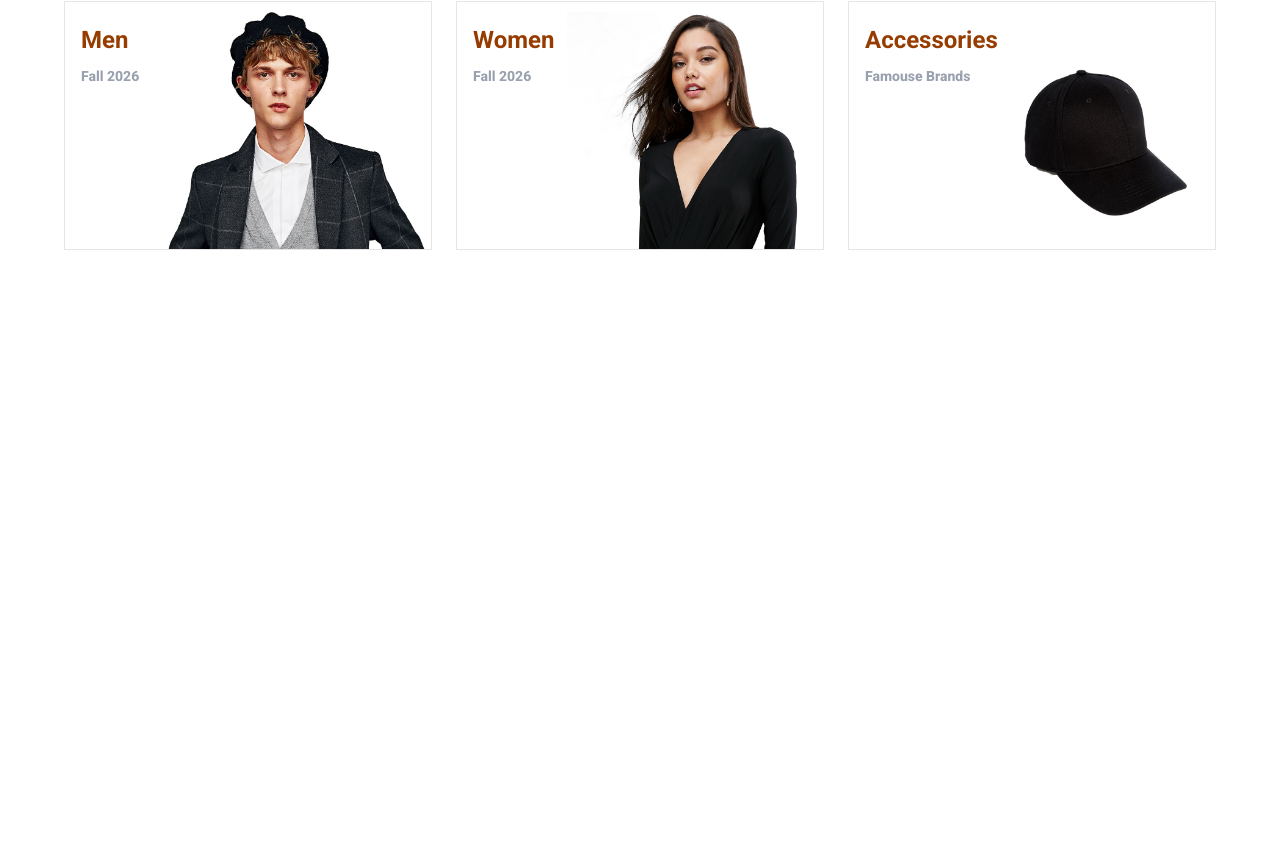
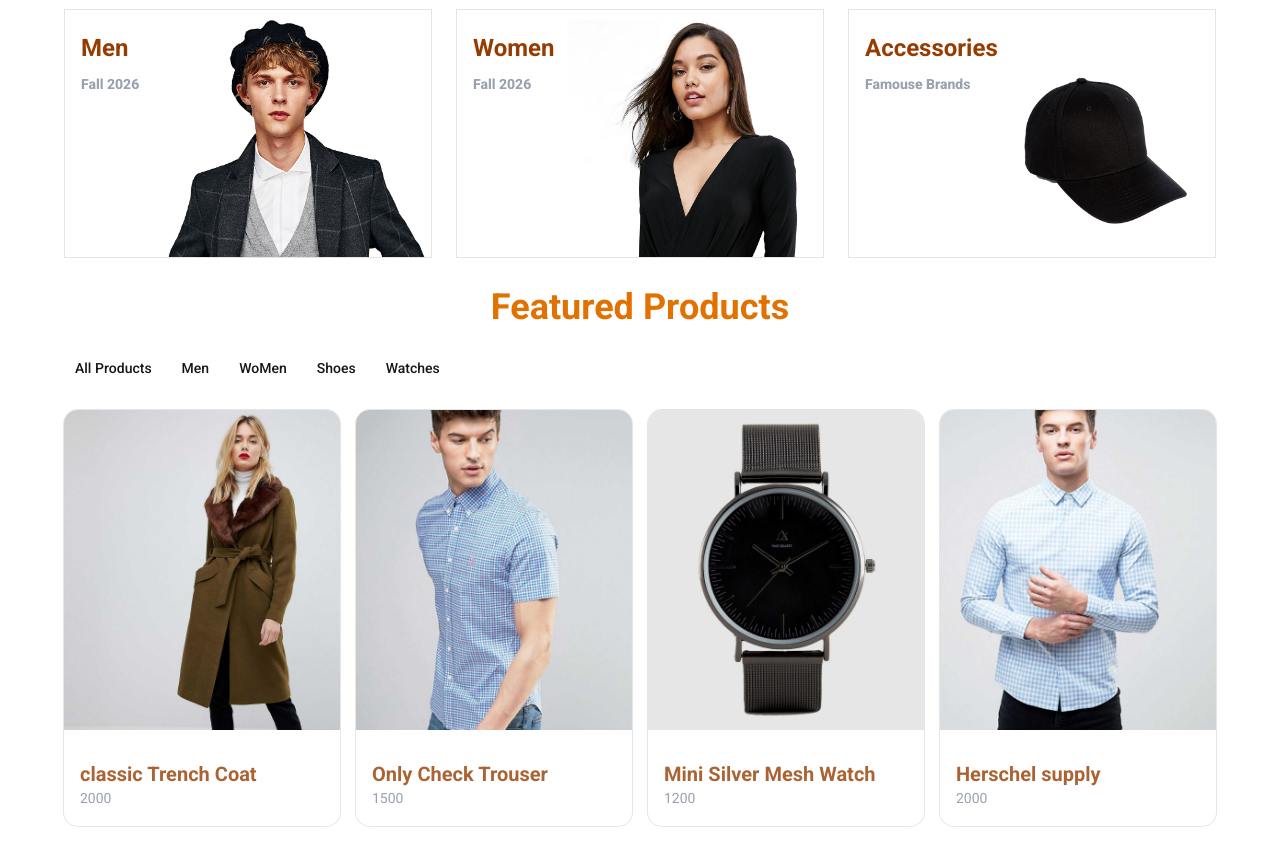
Before and after one commit to nazaninhussaini/nextjs-final-project, a Next.js app: page / in a window 1280 px wide. Shown: the part 1057-1915 px from the top of the page. Before the commit the page ends 1307 px from the top, so only its background shows below. Built offline with nearby package versions, Linux system fonts and the light colour scheme.

Commit message:
Added codes form feature Producta and cat-Card

```diff
--- a/src/app/page.tsx
+++ b/src/app/page.tsx
@@ -3,6 +3,7 @@ import React from 'react'
 import Features from '@/components/homepage/Features'
 import { title } from 'process'
 import Categories from '@/components/homepage/categories'
+import FeaturedProducts from '@/components/homepage/featuredProducts'
 
 
 export const metadata = {
@@ -15,6 +16,7 @@ function HomePage() {
       <HeroSection/>
       <Features/>
       <Categories/>
+      <FeaturedProducts/>
     </div>
   )
 }
--- a/src/components/homepage/cate-card.tsx
+++ b/src/components/homepage/cate-card.tsx
@@ -4,12 +4,16 @@ import React from 'react'
 
 function CategorieCard({card} :{card :{title:string , description:string, image:string}}) {
   return (
-    <Link href="/" className='border z-10 relative'>
+    <Link href="/" className='border z-10 hover:after:absolute hover:after:left-0 group hover:after:top-0 transition-all duration-500 after:content-[""] hover:after:w-full hover:after:h-full hover:after:bg-amber-500/35    relative'>
         <div className=' absolute left-4 top-4'>
             <h1 className='text-2xl font-bold py-2 text-amber-800'>{card.title}</h1>
             <span className='text-left font-extrabold text-gray-400 text-sm'>{card.description}</span>
         </div>
-      <Image src={card.image} alt={card.title} height={600} width={600}/>
+        <div  className=' absolute hidden group-hover:block bottom-4 left-4'>
+          <span className=' underline underline-offset-8 text-amber-600'>Shop Now</span>
+
+        </div>
+      <Image className='z-10' src={card.image} alt={card.title} height={600} width={600}/>
     </Link>
   )
 }
--- a/src/components/homepage/categories.tsx
+++ b/src/components/homepage/categories.tsx
@@ -24,8 +24,8 @@ function Categories() {
         },
     ]
   return (
-    <div className='w-full max-w-6xl mx-auto mt-6 '>
-        <h1 className='text-2xl my-3 font-bold text-amber-600 text-center'>products categories</h1>
+    <div className='w-full max-w-6xl z-10 mx-auto mt-6 '>
+        <h1 className='text-4xl my-3 font-extrabold text-amber-600 text-center'>Products Categories</h1>
 
         <div className='grid grid-cols-1 md:grid-cols-3 gap-4 md:gap-6'>
 
--- /dev/null
+++ b/src/components/homepage/featuredProducts.tsx
@@ -0,0 +1,53 @@
+import React from 'react'
+import ProductCard from './product-card'
+import { Button } from '../ui/button'
+
+function FeaturedProducts() {
+    const productsList:{id:number, name:string , price: string ,image:string }[] =[
+        {
+            id: 1,
+            name : "classic Trench Coat",
+            price :"2000",
+            image :"/images/product-04.jpg"
+        },
+        {
+            id: 2,
+            name : "Only Check Trouser",
+            price :"1500",
+            image :"/images/product-03.jpg"
+        },
+        {
+            id: 3,
+            name : "Mini Silver Mesh Watch",
+            price :"1200",
+            image :"/images/product-05.jpg"
+        },
+        {
+            id: 4,
+            name : "Herschel supply",
+            price :"2000",
+            image :"/images/product-06.jpg"
+        },
+    ]
+  return (
+    <div className='w-full max-w-6xl z-10 mx-auto my-8'>
+      <h1 className='text-4xl text-center text-amber-600 font-bold'>Featured Products</h1>
+      <div className='w-full flex gap-3 justify-between'>
+        <div className='my-6 space-x-2 flex'>
+            <Button variant="link" >All Products</Button>
+            <Button variant="link" >Men</Button>
+            <Button variant="link" >WoMen</Button>
+            <Button variant="link" >Shoes</Button>
+            <Button variant="link" >Watches</Button>
+        </div>
+      </div>
+      <div className='w-full grid grid-cols-1 md:grid-cols-3 lg:grid-cols-4 gap-4'>
+        {productsList.map((product)=>(
+            <ProductCard products = {product} key={product.id}/>
+        ))}
+      </div>
+    </div>
+  )
+}
+
+export default FeaturedProducts
--- /dev/null
+++ b/src/components/homepage/product-card.tsx
@@ -0,0 +1,24 @@
+import React from 'react'
+import { Card, CardContent, CardHeader } from '../ui/card'
+import Image from 'next/image'
+
+function ProductCard({products} : {products: {name:string , price:string ,image: string}}) {
+  return (
+  <Card className='p-0 '>
+    <CardHeader className='p-0 group relative'>
+      <Image src={products.image} alt={products.name} height={700} width={700}
+      className='h-80 object-cover'
+      />
+      <div className=' absolute hidden group-hover:block hover:bg-black hover:cursor-pointer hover:text-white transition-all duration-300  left-1/2 bottom-4 bg-white rounded-full py-3 px-6 -translate-1/2 '>
+        <h1>Quick View</h1>
+      </div>
+    </CardHeader>
+    <CardContent className='p-4 m-0 '>
+      <h1 className='text-xl text-amber-800/80 font-bold'>{products.name}</h1>
+      <span className='text-sm text-gray-400'>{products.price}</span>
+    </CardContent>
+  </Card>
+  )
+}
+
+export default ProductCard
```
Also changed, not shown: public/images/product-05.jpg (renamed from public/images/product-15.jpg), public/images/product-06.jpg (renamed from public/images/product-11.jpg).
